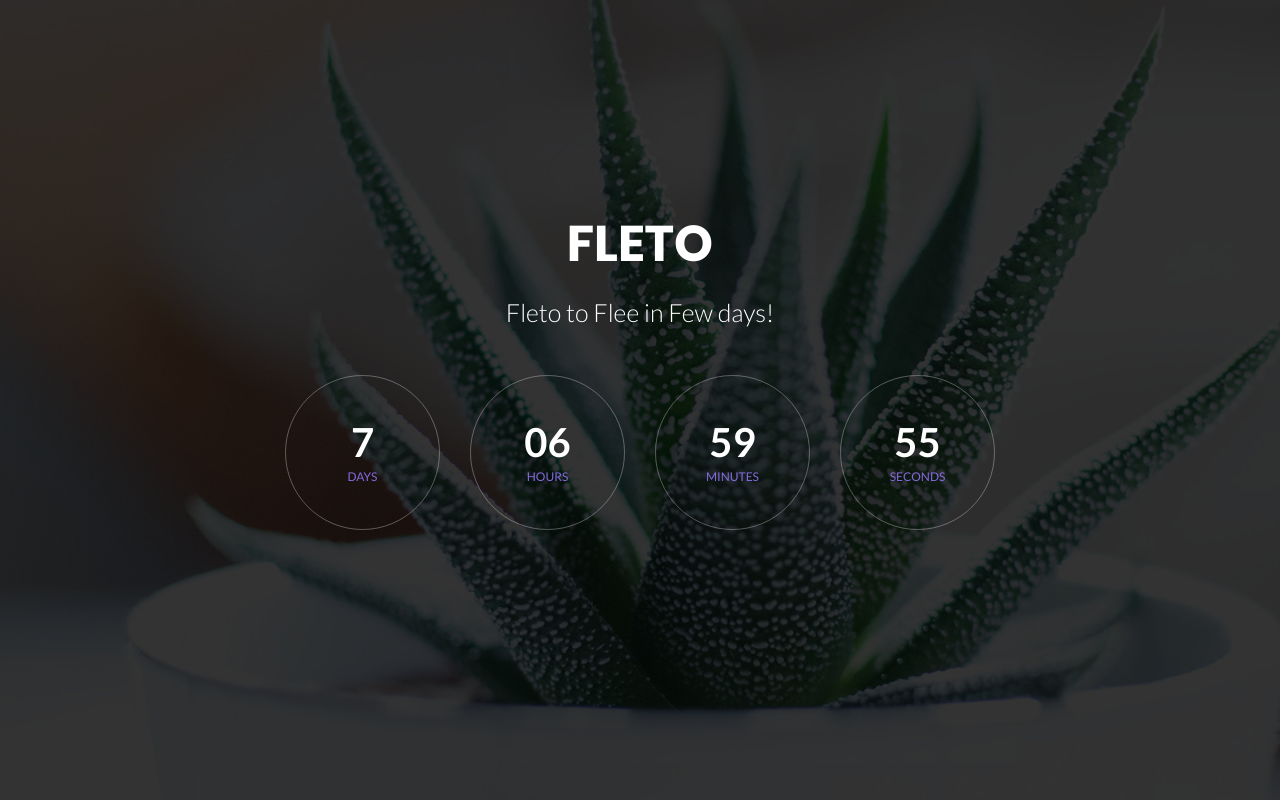
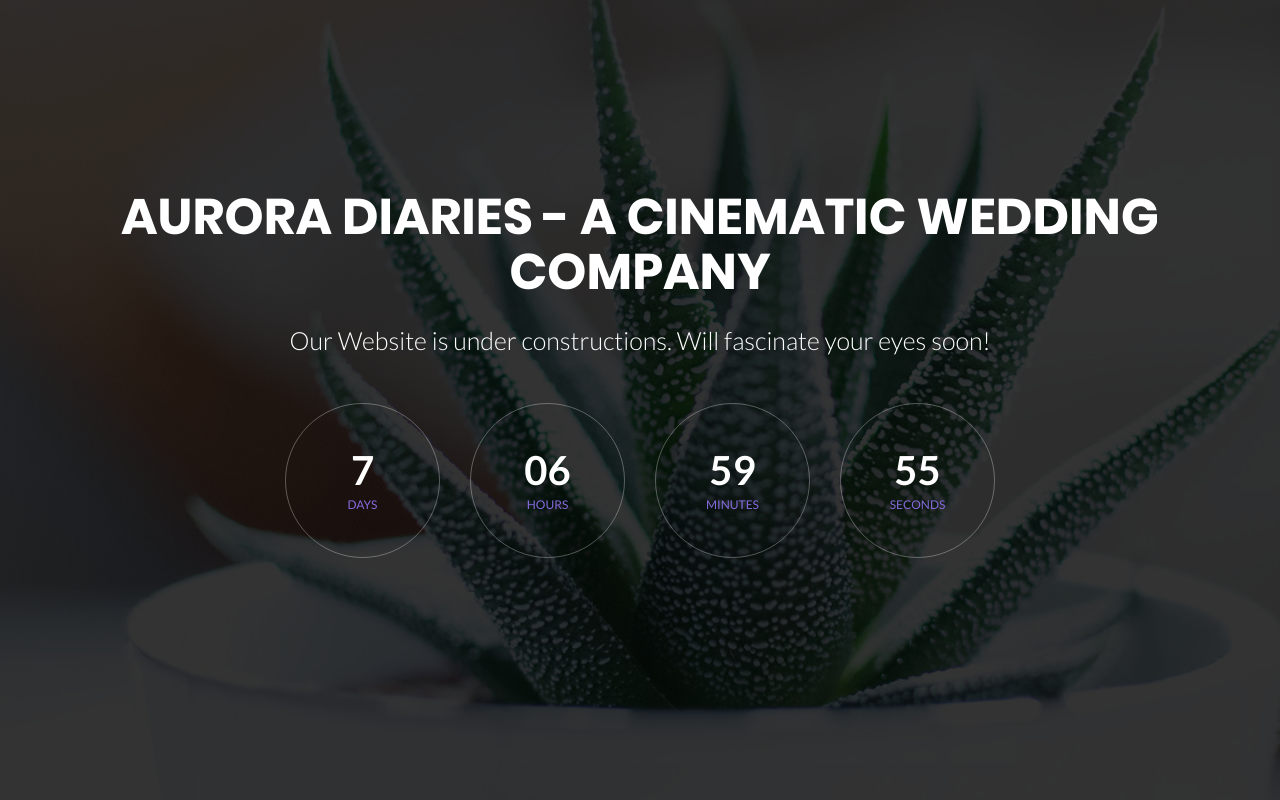
Before and after one commit to thereciprocalsolutions/comingsoon, a plain HTML site: page index.html in a window 1280 px wide. Drawn offline with Linux system fonts and the light colour scheme.

Commit message:
Update index.html

```diff
--- a/index.html
+++ b/index.html
@@ -1,7 +1,7 @@
 <!DOCTYPE html>
 <html lang="en">
 <head>
-	<title>Fleto - Fly high with you fleets</title>
+	<title>Aurora Diaries - A Cinematic wedding company</title>
 	<meta charset="UTF-8">
 	<meta name="viewport" content="width=device-width, initial-scale=1">
 <!--===============================================================================================-->
@@ -32,11 +32,11 @@
 		<!--  -->
 		<div class="size1 flex-col-c-m p-l-15 p-r-15 p-t-50 p-b-50">
 			<h3 class="l1-txt1 txt-center p-b-25">
-				Fleto
+				Aurora Diaries - A Cinematic wedding company
 			</h3>
 
 			<p class="m2-txt1 txt-center p-b-48">
-				Fleto to Flee in Few days!
+				Our Website is under constructions. Will fascinate your eyes soon!
 			</p>
 
 			<div class="flex-w flex-c-m cd100 p-b-33">
```
